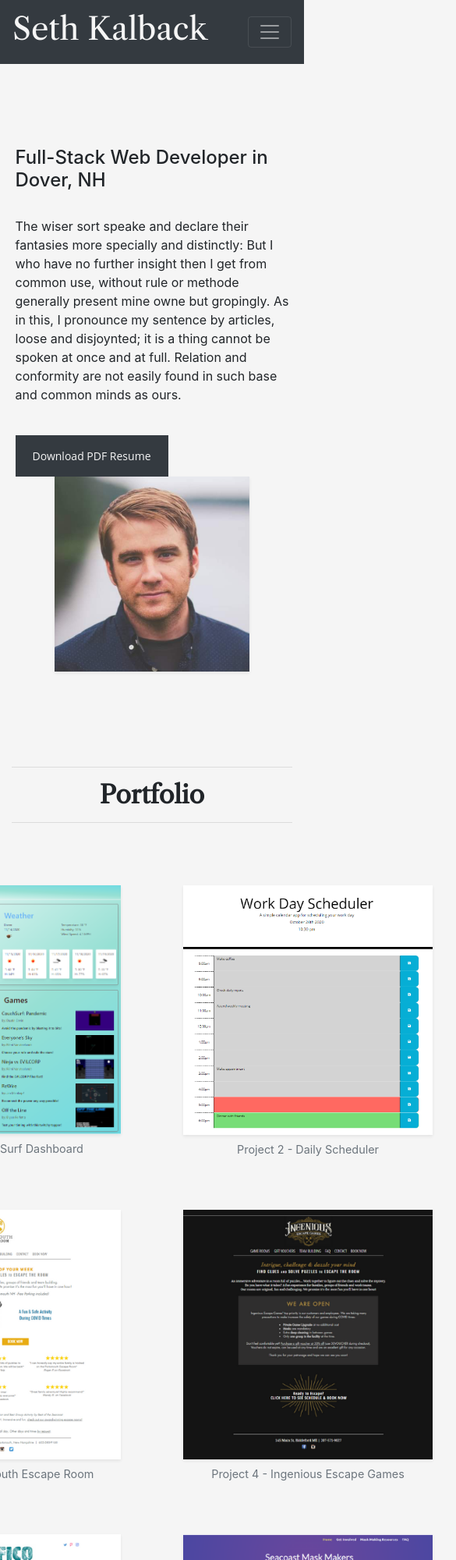
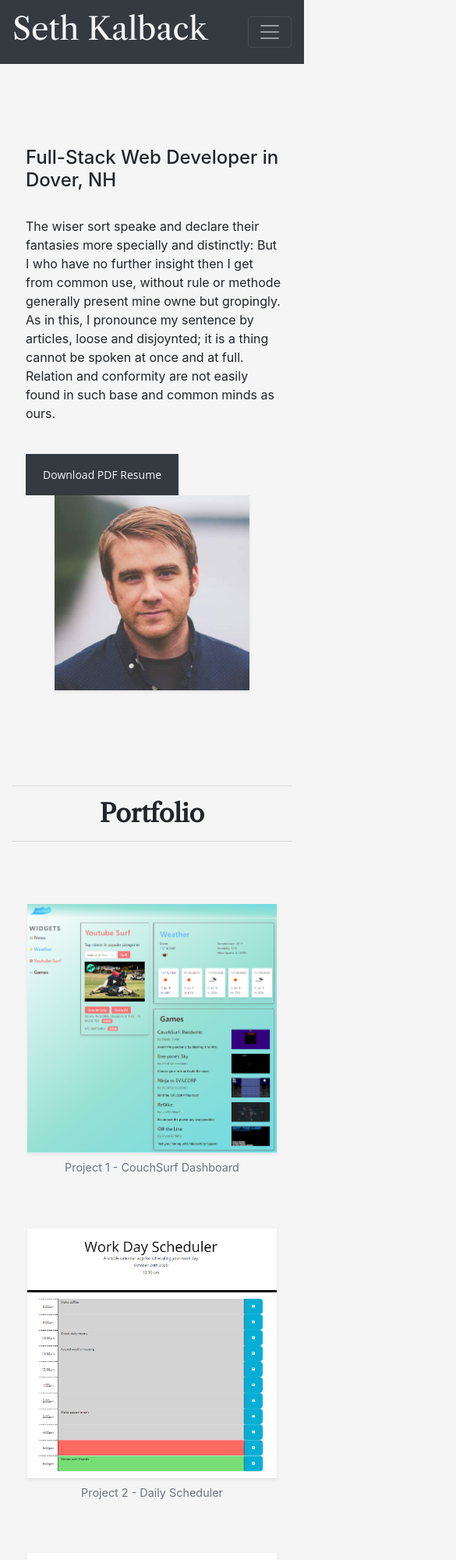
Before and after one commit to skalback/Personal-Portfolio, a plain HTML site: page index.html in a window 390 px wide. Shown: the top 2000 px of the page at 78% size, 585 px wide, since content can reach past the window. Drawn offline with nearby package versions, Linux system fonts and the light colour scheme.

Commit message:
fixed flex boxes for mobile version

```diff
--- a/assets/css/style.css
+++ b/assets/css/style.css
@@ -53,7 +53,7 @@ figure {
 #profile {
 	width: 250px;
 	height: 250px;
-	object-fit: cover;
+    object-fit: cover;
 }
 
 .myButton{
--- a/index.html
+++ b/index.html
@@ -48,8 +48,8 @@
         <div class="container">
             <br>
             <br>
-            <div class="row d-flex justify-content-center">
-                <div class="col-xs-12 col-sm-12 col-md-7 col-lg-7 justify-content-center" id="aboutMe">
+            <div class="d-flex justify-content-center align-content-around flex-wrap">
+                <div class="col-xs-12 col-sm-12 col-md-7 col-lg-7 justify-content-center align-content-around flex-wrap" id="aboutMe">
                     <h4 class="subHeading">Full-Stack Web Developer in Dover, NH</h4>
                     <br>
                     <p>The wiser sort speake and declare their fantasies more specially and distinctly:
@@ -59,8 +59,8 @@
                     <br>
                     <a href="./assets/images/Seth_Kalback_Resume_2020.pdf" target="_blank" download="./Seth_Kalback_Resume_2020.pdf" class="btnDownload myButton">Download PDF Resume</a>
                 </div>
-                <div class=" col-xs-12 col-sm-12 col-md-4 col-lg-4 col-md-offset-1 col-lg-offset-1 d-flex justify-content-center">
-                    <img class="figure-img img-fluid shadow-sm" id="profile" src="assets/images/portrait.png" alt="Seth Kalback Picture" >
+                <div class=" col-xs-12 col-sm-12 col-md-4 col-lg-4 d-flex justify-content-center align-content-around flex-wrap">
+                    <img class="figure-img shadow-sm" id="profile" src="assets/images/portrait.png" alt="Seth Kalback Picture" >
                 </div>
             </div>
         </div>
@@ -74,7 +74,7 @@
         <h2>Portfolio</h2>
         <hr>
         <br>
-        <div class = "d-flex justify-content-center">
+        <div class = "d-flex justify-content-center align-content-around flex-wrap">
             <!-- Row 1 -->
             <div class="col-xs-6 d-flex justify-content-center">
                 <!-- Column 1 -->
@@ -95,7 +95,7 @@
                 </figure>
             </div>
         </div>
-        <div class = "d-flex justify-content-center">
+        <div class = "d-flex justify-content-center align-content-around flex-wrap">
             <!-- Row 2 -->
             <div class="col-xs-6 d-flex justify-content-center">
                 <!-- Column 1 -->
@@ -116,7 +116,7 @@
                 </figure>
             </div>
         </div>
-        <div class = "d-flex justify-content-center">
+        <div class = "d-flex justify-content-center align-content-around flex-wrap">
             <!-- Row 2 -->
             <div class="col-xs-6 d-flex justify-content-center">
                 <!-- Column 1-->
```
